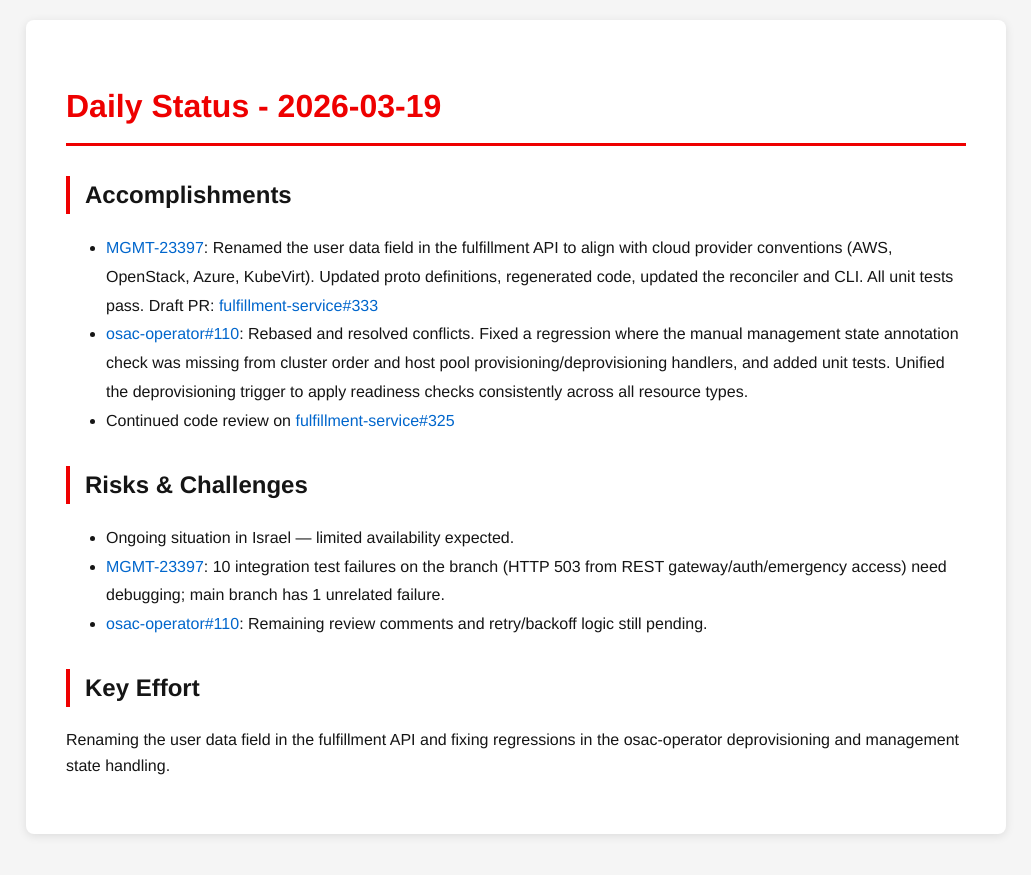
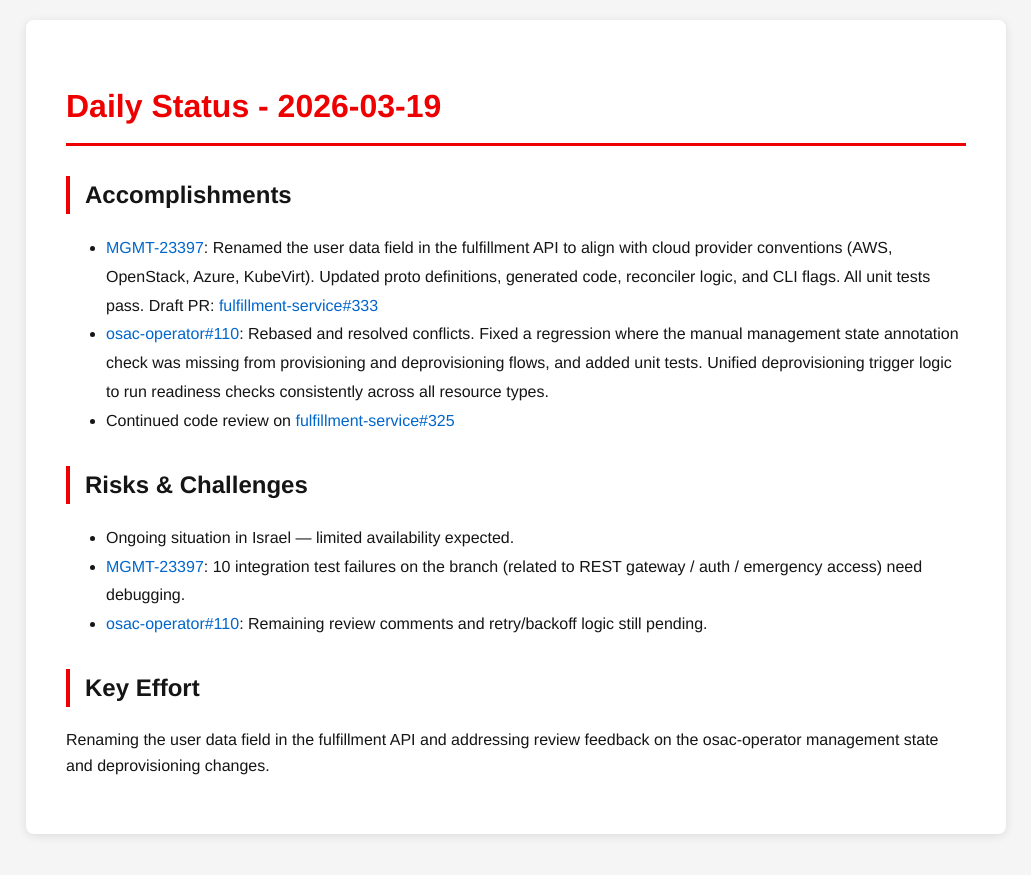
Before and after one commit to tzvatot/daily-status, a Jekyll site: the page built from 2026-03-19.md, in a window 1280 px wide. Shown: the top 875 px of the page, without its empty margins (124-1155 px from the left). Built offline with Jekyll 4.4.1, drawn with Linux system fonts in a browser that asks for light colours.

Commit message:
Daily status update - 2026-03-19

```diff
--- a/2026-03-19.md
+++ b/2026-03-19.md
@@ -7,14 +7,14 @@ date: 2026-03-19
 # Daily Status - 2026-03-19
 
 ## Accomplishments
-- [MGMT-23397](https://issues.redhat.com/browse/MGMT-23397): Renamed the user data field in the fulfillment API to align with cloud provider conventions (AWS, OpenStack, Azure, KubeVirt). Updated proto definitions, regenerated code, updated the reconciler and CLI. All unit tests pass. Draft PR: [fulfillment-service#333](https://github.com/osac-project/fulfillment-service/pull/333)
-- [osac-operator#110](https://github.com/osac-project/osac-operator/pull/110): Rebased and resolved conflicts. Fixed a regression where the manual management state annotation check was missing from cluster order and host pool provisioning/deprovisioning handlers, and added unit tests. Unified the deprovisioning trigger to apply readiness checks consistently across all resource types.
+- [MGMT-23397](https://issues.redhat.com/browse/MGMT-23397): Renamed the user data field in the fulfillment API to align with cloud provider conventions (AWS, OpenStack, Azure, KubeVirt). Updated proto definitions, generated code, reconciler logic, and CLI flags. All unit tests pass. Draft PR: [fulfillment-service#333](https://github.com/osac-project/fulfillment-service/pull/333)
+- [osac-operator#110](https://github.com/osac-project/osac-operator/pull/110): Rebased and resolved conflicts. Fixed a regression where the manual management state annotation check was missing from provisioning and deprovisioning flows, and added unit tests. Unified deprovisioning trigger logic to run readiness checks consistently across all resource types.
 - Continued code review on [fulfillment-service#325](https://github.com/osac-project/fulfillment-service/pull/325)
 
 ## Risks & Challenges
 - Ongoing situation in Israel — limited availability expected.
-- [MGMT-23397](https://issues.redhat.com/browse/MGMT-23397): 10 integration test failures on the branch (HTTP 503 from REST gateway/auth/emergency access) need debugging; main branch has 1 unrelated failure.
+- [MGMT-23397](https://issues.redhat.com/browse/MGMT-23397): 10 integration test failures on the branch (related to REST gateway / auth / emergency access) need debugging.
 - [osac-operator#110](https://github.com/osac-project/osac-operator/pull/110): Remaining review comments and retry/backoff logic still pending.
 
 ## Key Effort
-Renaming the user data field in the fulfillment API and fixing regressions in the osac-operator deprovisioning and management state handling.
+Renaming the user data field in the fulfillment API and addressing review feedback on the osac-operator management state and deprovisioning changes.
```
